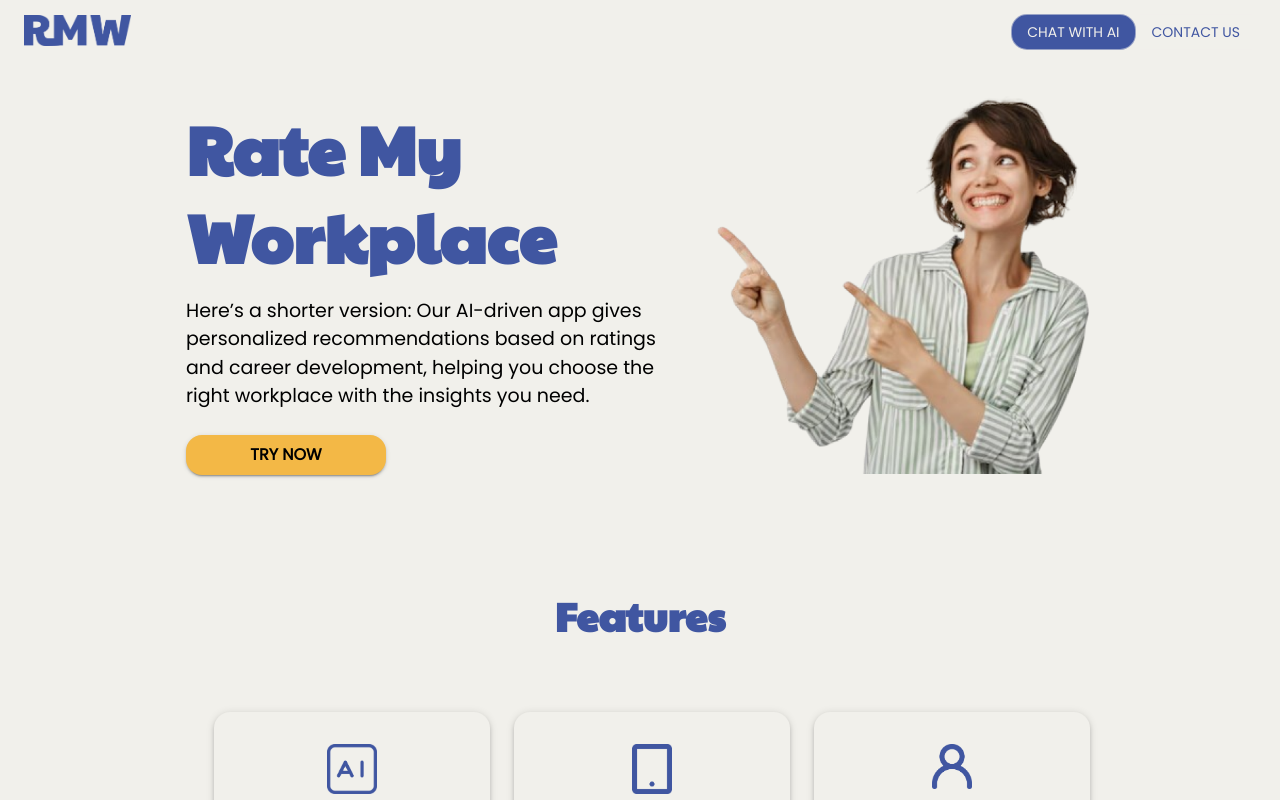
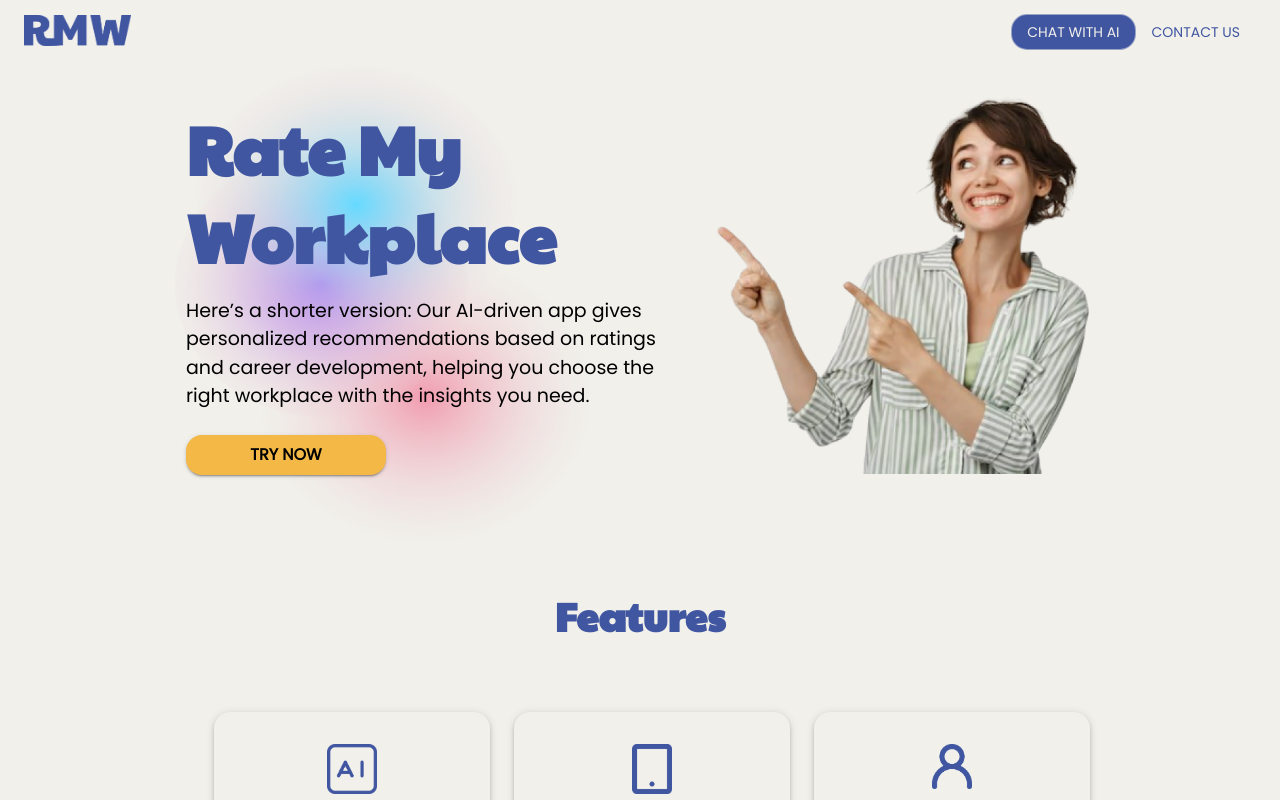
Before and after one commit to code-techhb/Rate_my_Workplace, a Next.js app: page / in a window 1280 px wide. Shown: the top 800 px of the page. Built offline with nearby package versions, Linux system fonts and the light colour scheme.

Commit message:
gradient

```diff
--- /dev/null
+++ b/app/components/gradientOverlay.js
@@ -0,0 +1,20 @@
+import { Box } from '@mui/material';
+
+const GradientOverlay = ({ width = '100%', height = '100%', ...props }) => (
+  <Box
+    sx={{
+      position: 'absolute',
+      width: '60%',
+      height: '60%',
+      backgroundImage: 'url("/gradient.png")',
+      backgroundSize: 'contain',
+      backgroundPosition: 'center',
+      borderRadius: '10px',
+      backgroundRepeat: 'no-repeat',
+      ...props.sx,
+    }}
+    {...props}
+  />
+);
+
+export default GradientOverlay;
--- a/app/components/hero.js
+++ b/app/components/hero.js
@@ -11,7 +11,7 @@ const Hero = () => {
         alignItems="center"
         gap={4}
         p={3}
-        sx={{ background: Theme.palette.primary.main }}
+        //sx={{ background: Theme.palette.primary.main }}
       >
         <Box
           display="flex"
--- a/app/components/theme.js
+++ b/app/components/theme.js
@@ -15,6 +15,10 @@ const Theme = createTheme({
       black: '#000000',
       yellow: '#F3B846',
       darkYellow: '#EA8C00',
+    },
+    background: {
+      gradient:
+        'radial-gradient(circle, rgba(173,216,230,0.7) 0%, rgba(221,160,221,0.7) 100%)',
     },
   },
 
--- a/app/features.js/page.js
+++ b/app/features.js/page.js
@@ -16,7 +16,7 @@ const FeaturesAI = () => {
       <Box
         padding="60px 20px"
         sx={{
-          backgroundColor: Theme.palette.primary.main,
+          //backgroundColor: Theme.palette.primary.main,
           textAlign: 'center',
           display: 'flex',
           justifyContent: 'center',
--- a/app/page.js
+++ b/app/page.js
@@ -7,7 +7,7 @@ import Footer from './components/footer';
 import Theme from './components/theme';
 import Hero from './components/hero';
 import FeaturesAI from './features.js/page';
-
+import GradientOverlay from './components/gradientOverlay';
 export default function Home() {
   return (
     // MUI coming soon
@@ -25,10 +25,12 @@ export default function Home() {
         height="100%"
       >
         <Navbar></Navbar>
-        <Hero></Hero>
-        <FeaturesAI></FeaturesAI>
-
-        <Footer></Footer>
+        <GradientOverlay />
+        <Box sx={{ position: 'relative', zIndex: 2, flex: 1 }}>
+          <Hero />
+          <FeaturesAI />
+        </Box>
+        <Footer />
       </Box>
     </ThemeProvider>
   );
```
Also changed, not shown: app/try/page.js (added, +19 -0 lines), app/globals.css (line endings or trailing spaces), public/gradient.png (added).
